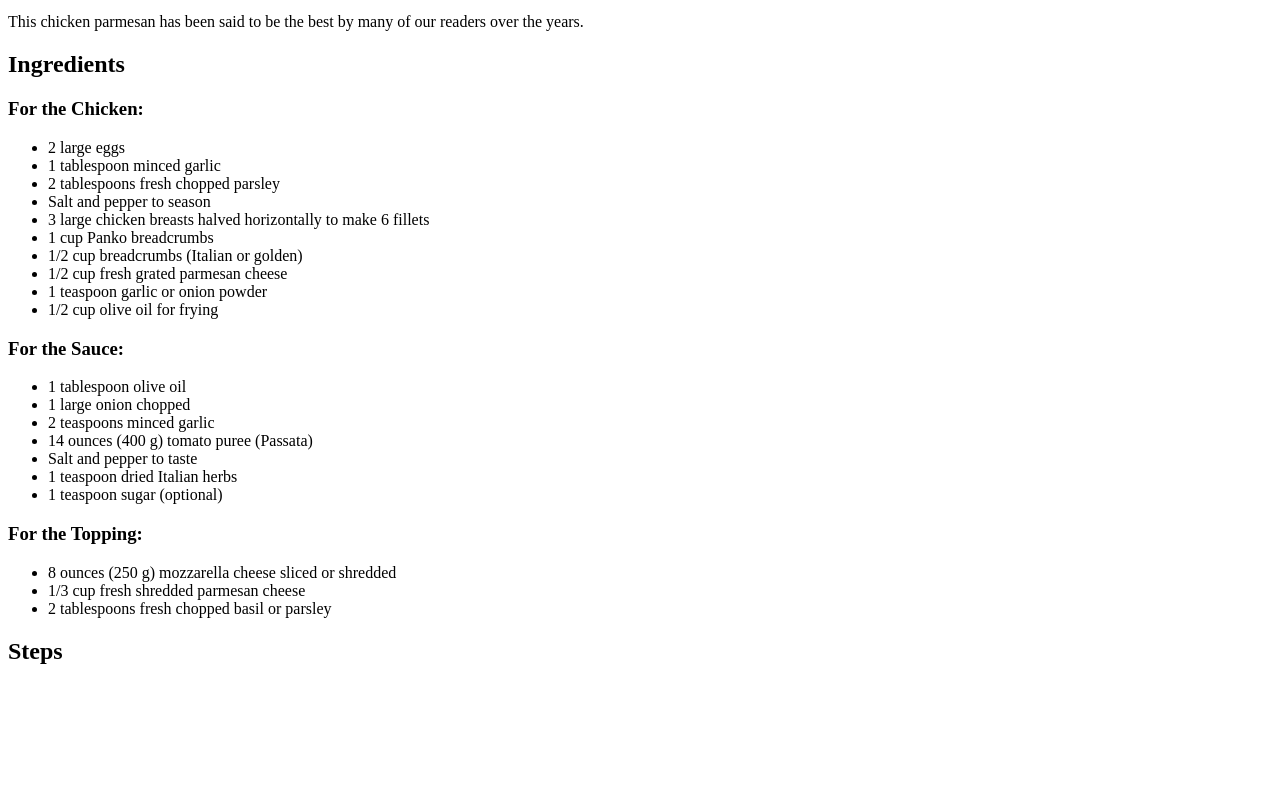
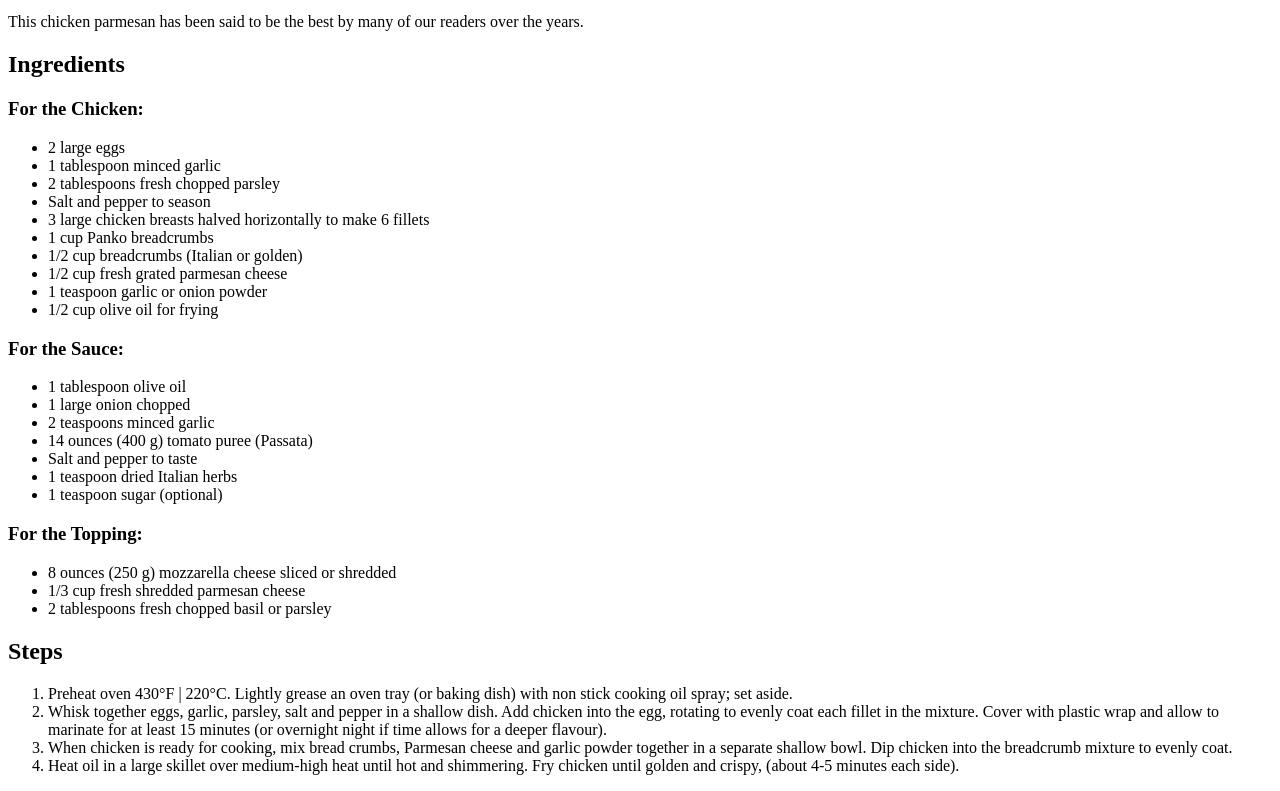
Before and after one commit to Wynclefe/odin-recipes, a plain HTML site: page recipes/chicken-parmesan.html in a window 1280 px wide. Shown: the part 482-1273 px from the top of the page. Before the commit the page ends 1167 px from the top, so only its background shows below. Drawn offline with Linux system fonts and the light colour scheme.

Commit message:
Add steps for the chicken

```diff
--- a/recipes/chicken-parmesan.html
+++ b/recipes/chicken-parmesan.html
@@ -45,6 +45,12 @@
             <li>2 tablespoons fresh chopped basil or parsley</li>
          </ul>
         <h2>Steps</h2>
+        <ol>
+            <li>Preheat oven 430°F | 220°C. Lightly grease an oven tray (or baking dish) with non stick cooking oil spray; set aside.</li>
+            <li>Whisk together eggs, garlic, parsley, salt and pepper in a shallow dish. Add chicken into the egg, rotating to evenly coat each fillet in the mixture. Cover with plastic wrap and allow to marinate for at least 15 minutes (or overnight night if time allows for a deeper flavour).</li>
+            <li>When chicken is ready for cooking, mix bread crumbs, Parmesan cheese and garlic powder together in a separate shallow bowl. Dip chicken into the breadcrumb mixture to evenly coat.</li>
+            <li>Heat oil in a large skillet over medium-high heat until hot and shimmering. Fry chicken until golden and crispy, (about 4-5 minutes each side).</li>
+        </ol>
 
     </body>
 </html>
```
